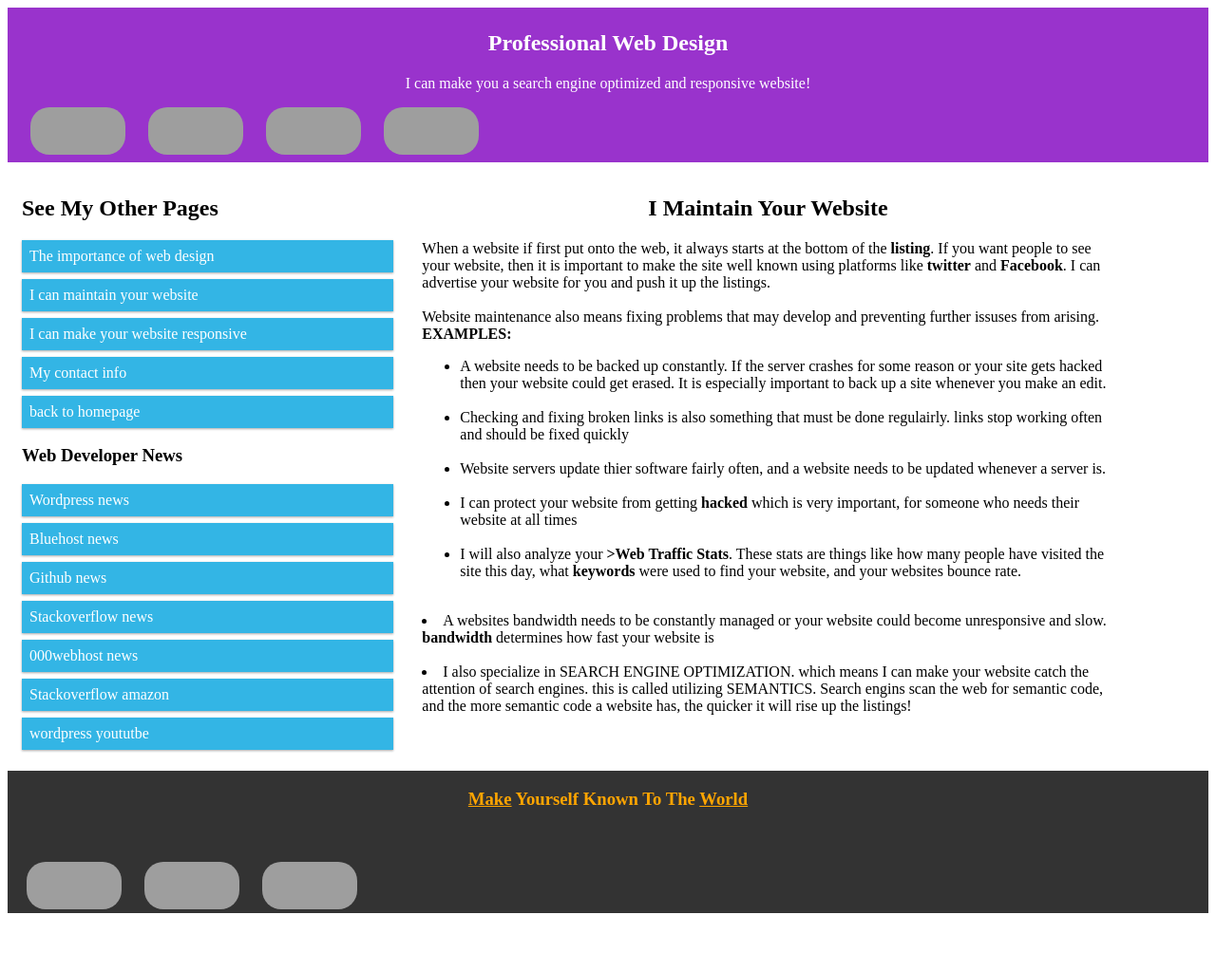
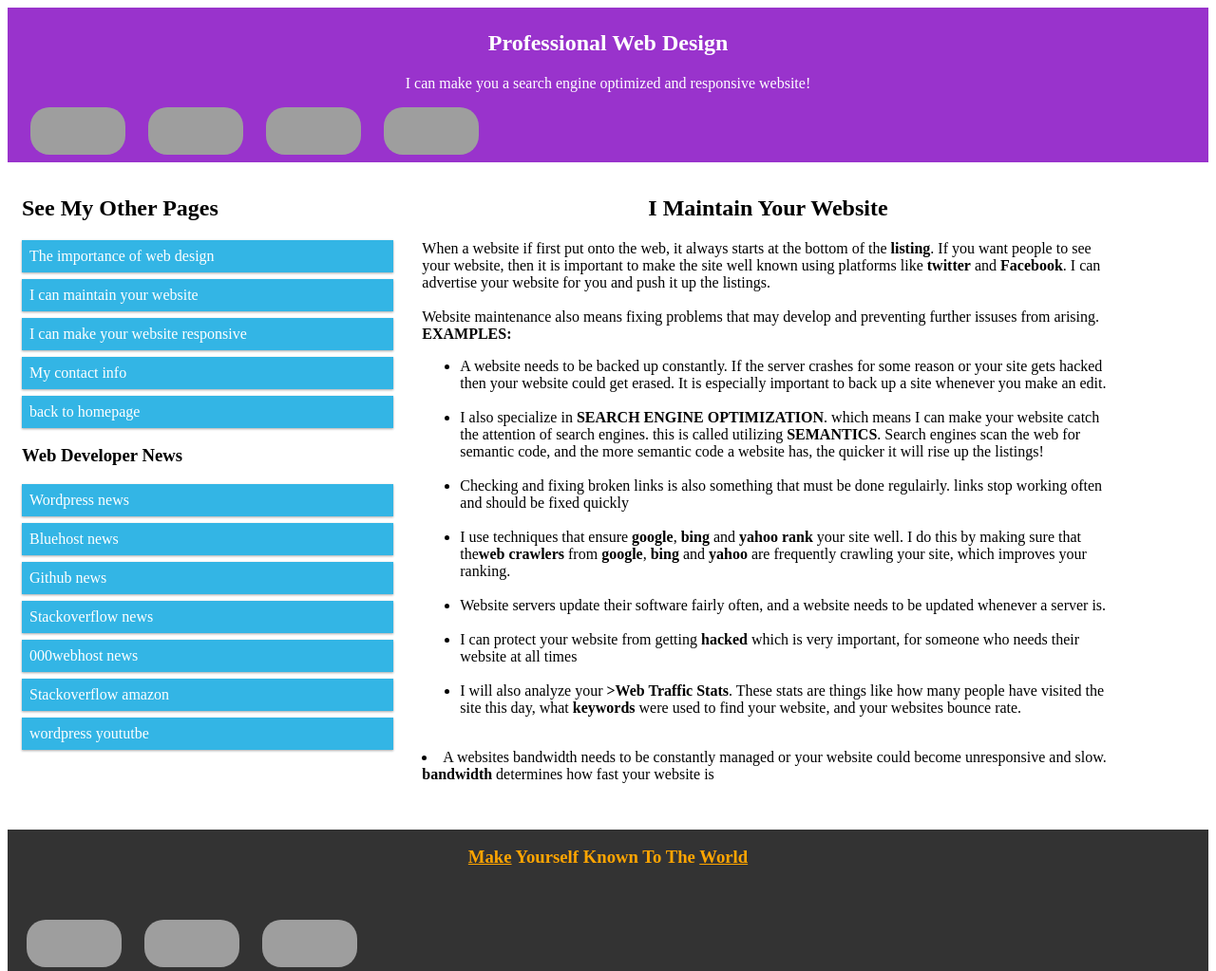
Before and after one commit to kogamikirito/kogamikirito.github.io, a Jekyll site: the page maintain/index.html, which Jekyll copies as it is, in a window 1280 px wide, cut to the strip 0-1023 px from the top of the page. Shown: the whole strip at 95% size. Built offline with Jekyll 4.4.1, drawn with Linux system fonts in a browser that asks for light colours; before the commit the page ends 962 px from its top, so only the background shows below that; grey boxes are pictures that could not be loaded.

Commit message:
new keywords

```diff
--- a/maintain/index.html
+++ b/maintain/index.html
@@ -234,10 +234,19 @@ Website maintenance also means fixing problems that may develop and preventing f
     <li>A website needs to be backed up constantly.  If the server crashes for some reason or your site gets hacked
 then your website could get erased. It is especially important to back up a site whenever you make an edit.</li>
 <br>
+   <li> I also specialize in <strong>SEARCH ENGINE OPTIMIZATION</strong>. which means I can make your website catch the attention of search engines.
+        this is called utilizing <strong>SEMANTICS</strong>. Search engines scan the web for semantic code, and the more semantic code a website has, the
+    quicker it will rise up the listings!</li>
+    <br>
     <li> Checking and fixing broken links is also something that must be done regulairly. links stop working often and
 should be fixed quickly</li>
 <br>
-    <li>Website servers update thier software fairly often, and a website needs to be updated whenever a server is.</li>
+    <li> I use techniques that ensure <strong>google</strong>, <strong>bing</strong> and <strong>yahoo</strong> <strong>rank</strong>
+        your site well. I do this by making sure that the<strong>web crawlers</strong> from
+        <strong>google</strong>, <strong>bing</strong> and <strong>yahoo</strong> are frequently crawling your site, which improves
+    your ranking.</li>
+<br>
+    <li>Website servers update their software fairly often, and a website needs to be updated whenever a server is.</li>
 <br>
     <li>I can protect your website from getting <strong>hacked</strong> which is very important, for someone who needs their website
     at all times</li>
@@ -250,9 +259,7 @@ should be fixed quickly</li>
 <li>A websites bandwidth needs to be constantly managed or your website could become unresponsive and slow. <strong>bandwidth</strong>
     determines how fast your website is</li>
     <br>
-  <li> I also specialize in SEARCH ENGINE OPTIMIZATION. which means I can make your website catch the attention of search engines.
-  this is called utilizing SEMANTICS. Search engins scan the web for semantic code, and the more semantic code a website has, the
-    quicker it will rise up the listings!</li>
+
 
 </p>
 </section>
```
